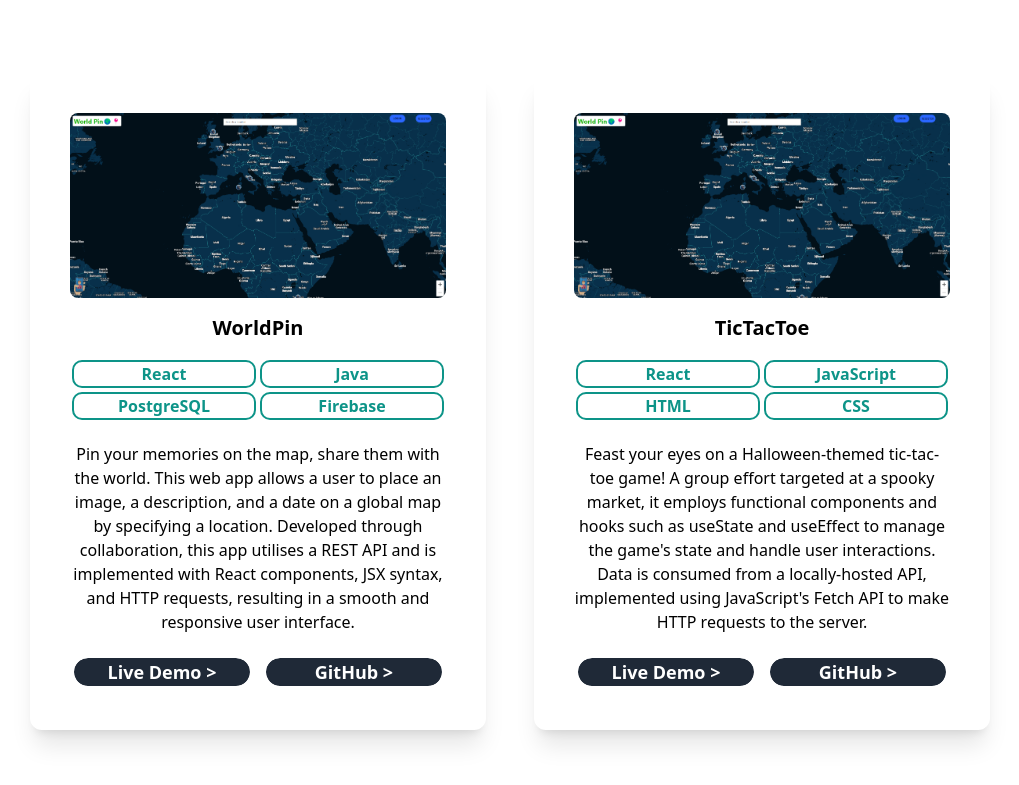
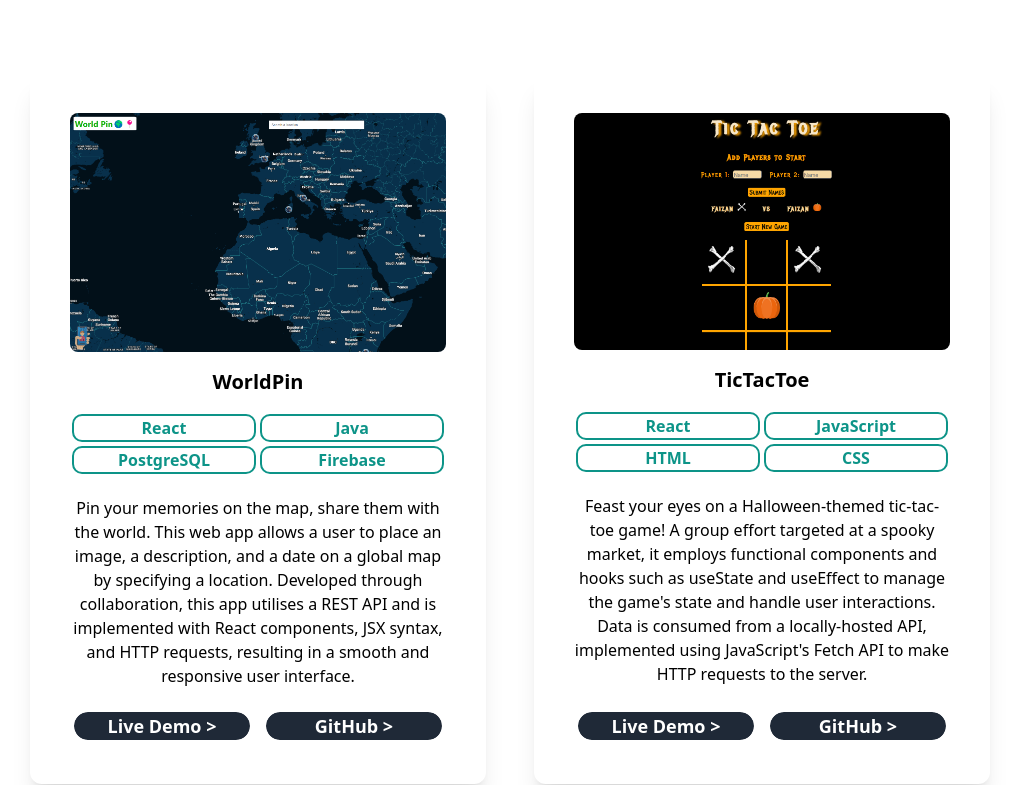
Before and after one commit to faizanahmkhan/next-portfolio, a Next.js app: page / in a window 1280 px wide. Shown: the part 2135-2920 px from the top of the page, without its empty margins (130-1149 px from the left). Built offline with nearby package versions, Linux system fonts and the light colour scheme.

Commit message:
formatted images

```diff
--- a/pages/index.js
+++ b/pages/index.js
@@ -21,6 +21,8 @@ import { useState } from "react";
 import worldpinimage from "../public/worldpin-image.png";
 import musicdataapi from "../public/beatznta.png";
 import worldpinvid from "../public/Worldpin-Presentation.mp4";
+import tictactoeimage from "../public/tictactoe-image.png"
+
 
 import ReactPlayer from 'react-player'
 
@@ -28,7 +30,7 @@ export default function Home() {
 
   const [darkMode, setDarkMode] = useState(false);
 
-  const worldpinURL = "https://www.dropbox.com/s/53m4czhv8obphrl/Worldpin%20Presentation.mp4?dl=0";
+  // const worldpinURL = "https://www.dropbox.com/s/53m4czhv8obphrl/Worldpin%20Presentation.mp4?dl=0";
 
   const openVid = () => window.open(worldpinvid, '_blank');
   const openLink = () => window.open(worldpinURL, '_blank');
@@ -436,7 +438,7 @@ export default function Home() {
               <Image
                 className="lg:hover:scale-125 rounded-lg lg:hover:-translate-y-6 transition-all duration-700 ease-in-out
               touch-pinch-zoom md:touch-none"
-                src={worldpinimage}
+                src={tictactoeimage}
                 layout="responsive"
               />
 
@@ -494,9 +496,9 @@ export default function Home() {
                     outline outline-2 hover:outline-0 rounded-full transition-all duration-300
                     dark:hover:bg-gray-700 dark:hover:outline-gray-800 hover:scale-95 dark:outline-gray-800"
                   >
-                    <button onClick={openLink}>
+                    <button onClick={openVid}>
                     &nbsp;&nbsp;Live Demo {">"}&nbsp;&nbsp;
-                    <ReactPlayer url={worldpinURL} width='0' height='0' playing={false} style={{display:'none'}}
+                    <ReactPlayer url={worldpinvid} width='0' height='0' playing={false} style={{display:'none'}}
                     controls/>
                     </button>
                 </li>
```
Also changed, not shown: pages/videoOpener.js (+5 -8 lines), public/tictactoe-image.png, public/worldpin-image.png.
